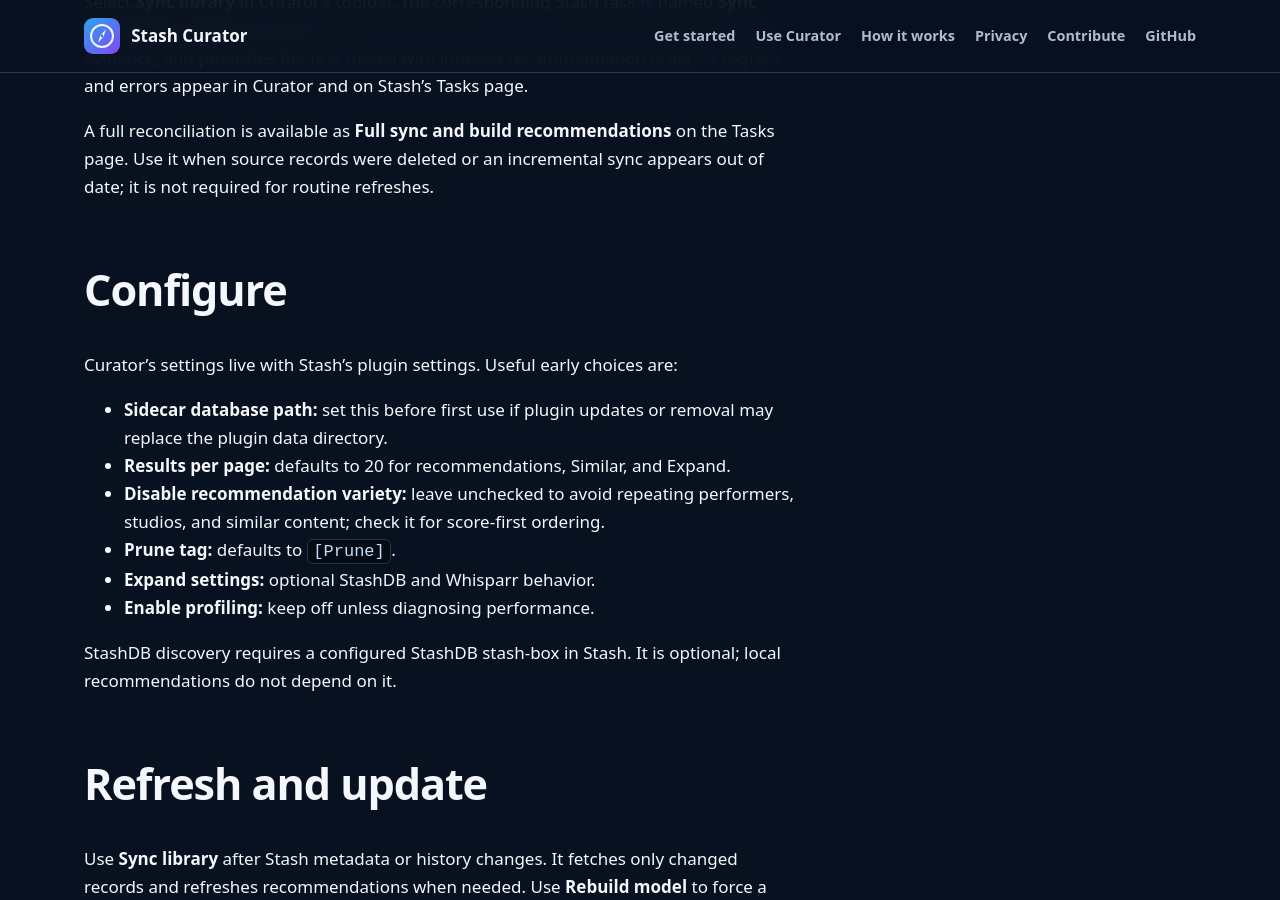
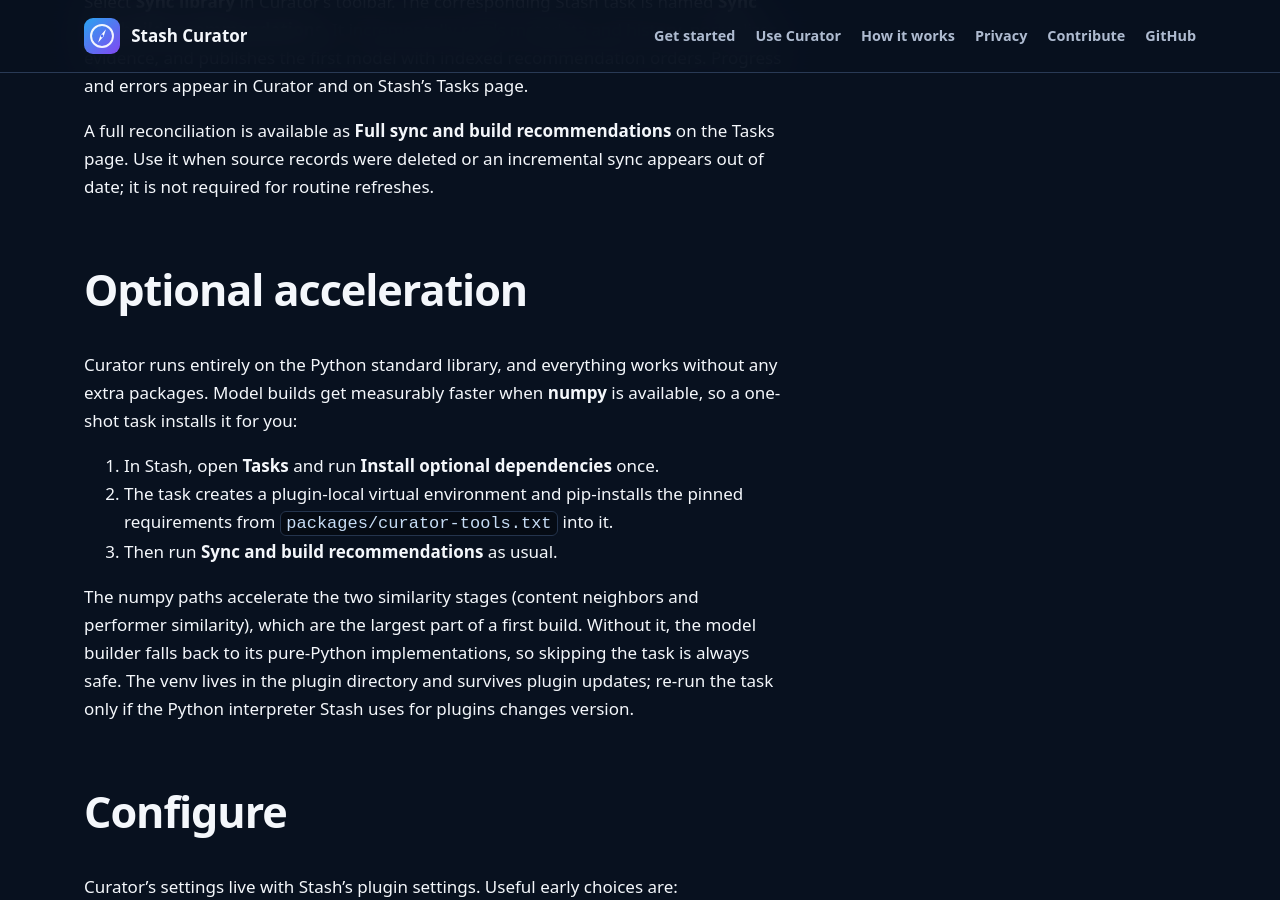
Before and after one commit to mrx-31415/stash-curator, a Jekyll site: the page built from docs/getting-started.md, in a window 1280 px wide and 900 px high, scrolled down 800 px. Built offline with Jekyll 4.4.1, drawn with Linux system fonts in a browser that asks for light colours.

Commit message:
Document the optional numpy acceleration task
Getting started gains an 'Optional acceleration' section (run the Install
optional dependencies task once, venv survives updates, re-run only if the
plugin Python changes), the architecture page documents the venv + sys.path
shim and the pure-Python fallback, and the README notes numpy is optional.

```diff
--- a/docs/getting-started.md
+++ b/docs/getting-started.md
@@ -29,6 +29,24 @@
 A full reconciliation is available as **Full sync and build recommendations** on the
 Tasks page. Use it when source records were deleted or an incremental sync appears
 out of date; it is not required for routine refreshes.
+
+## Optional acceleration
+
+Curator runs entirely on the Python standard library, and everything works without
+any extra packages. Model builds get measurably faster when **numpy** is available,
+so a one-shot task installs it for you:
+
+1. In Stash, open **Tasks** and run **Install optional dependencies** once.
+2. The task creates a plugin-local virtual environment and pip-installs the pinned
+   requirements from `packages/curator-tools.txt` into it.
+3. Then run **Sync and build recommendations** as usual.
+
+The numpy paths accelerate the two similarity stages (content neighbors and
+performer similarity), which are the largest part of a first build. Without it, the
+model builder falls back to its pure-Python implementations, so skipping the task is
+always safe. The venv lives in the plugin directory and survives plugin updates;
+re-run the task only if the Python interpreter Stash uses for plugins changes
+version.
 
 ## Configure
 
```
Also changed, not shown: docs/architecture.md (+10 -1 lines), README.md.
